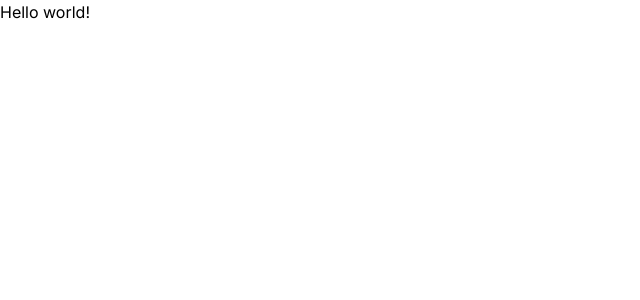
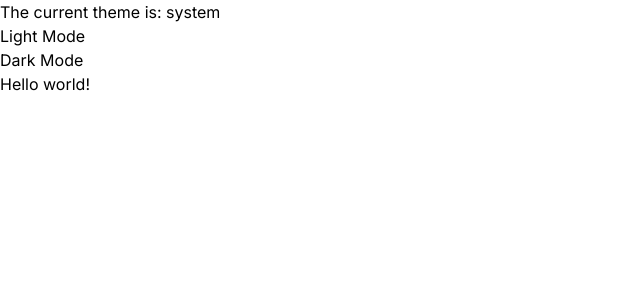
Before and after one commit to vladislav-gorovenko/countries, a Next.js app: page / in a window 1280 px wide. Shown: the top 300 px of the page, without its empty margins (0-640 px from the left). Built offline with nearby package versions, Linux system fonts and the light colour scheme.

Commit message:
Small bug fix

```diff
--- a/src/app/components/Header.tsx
+++ b/src/app/components/Header.tsx
@@ -2,7 +2,7 @@
 import { useState, useEffect } from "react";
 import { useTheme } from "next-themes";
 
-const ThemeSwitcher = () => {
+export default function Header() {
   const [mounted, setMounted] = useState(false);
   const { theme, setTheme } = useTheme();
 
@@ -24,6 +24,4 @@ const ThemeSwitcher = () => {
       <button onClick={() => setTheme("dark")}>Dark Mode</button>
     </div>
   );
-};
-
-export default ThemeSwitcher;
+}
--- a/src/app/layout.tsx
+++ b/src/app/layout.tsx
@@ -1,6 +1,7 @@
 import "./globals.css";
 import { Inter } from "next/font/google";
 import Providers from "./providers";
+import Header from "./components/Header";
 
 const inter = Inter({ subsets: ["latin"] });
 
@@ -17,7 +18,10 @@ export default function RootLayout({
   return (
     <html lang="en">
       <body className={inter.className}>
-        <Providers>{children}</Providers>
+        <Providers>
+          <Header />
+          {children}
+        </Providers>
       </body>
     </html>
   );
```
